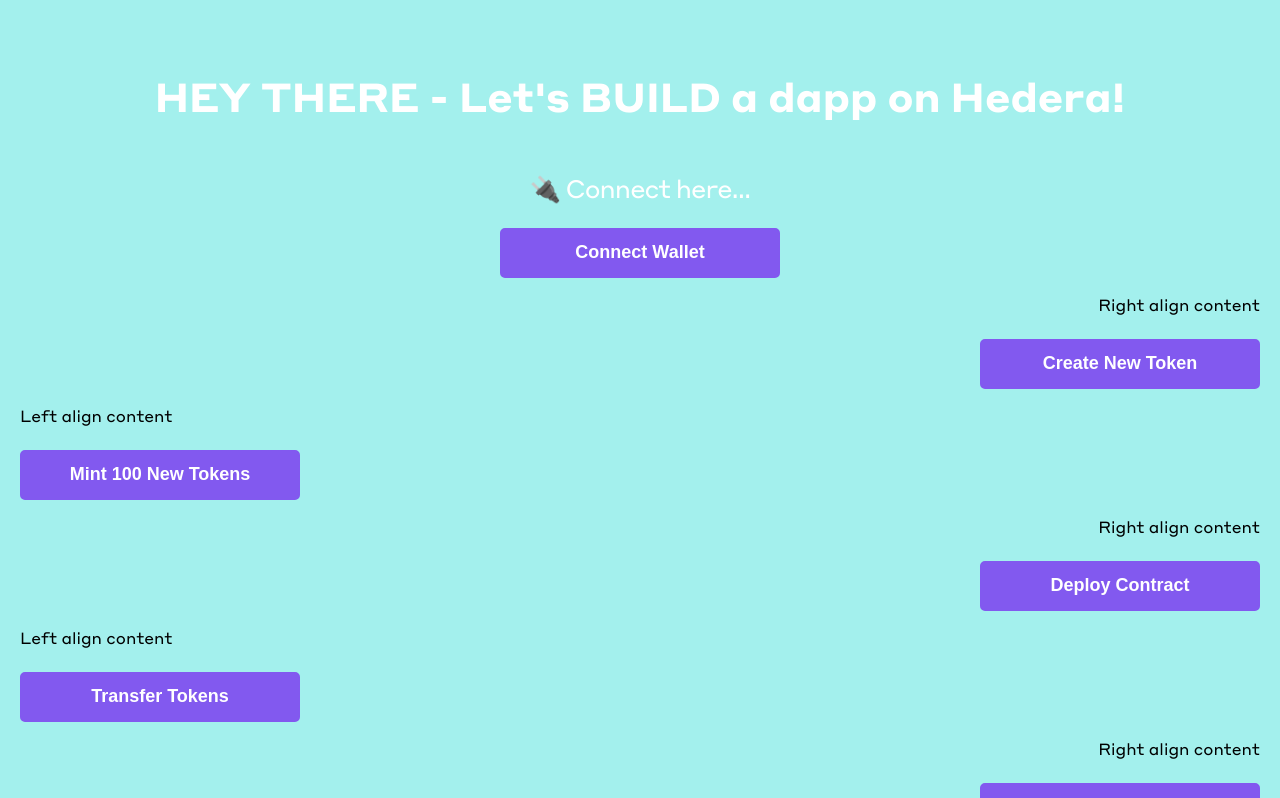
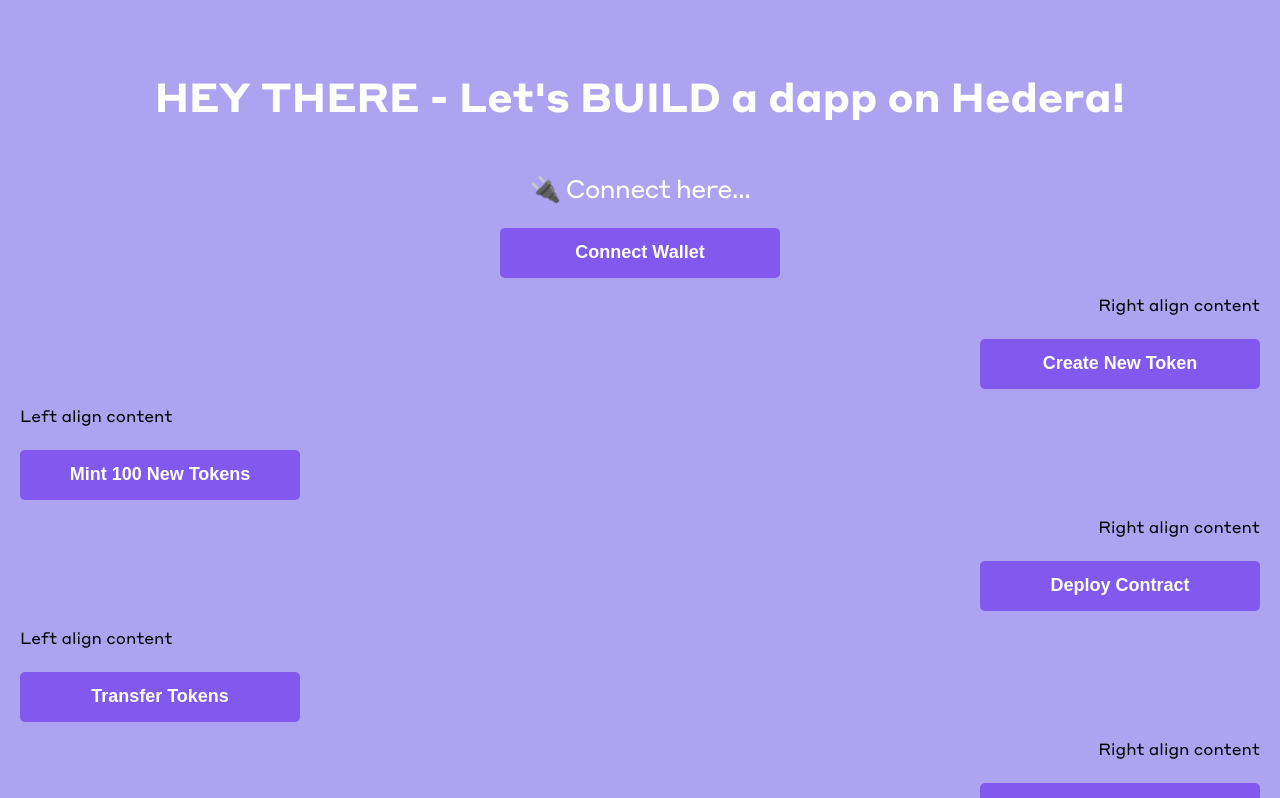
Before and after one commit to sbelgard19/Scott-dapp, a React (Create React App) app: page / in a window 1280 px wide. Shown: the top 798 px of the page. Built offline with nearby package versions, Linux system fonts and the light colour scheme.

Commit message:
Update App.css

```diff
--- a/src/styles/App.css
+++ b/src/styles/App.css
@@ -202,7 +202,7 @@
 	background-size: cover;
 	background-color: #000000;
 	background-color: #FF3396;
-	background-color: #a3f0ed;
+	background-color: #ada3f0;
 	display: flex;
 	align-items: center;
 	justify-content: center;
```
